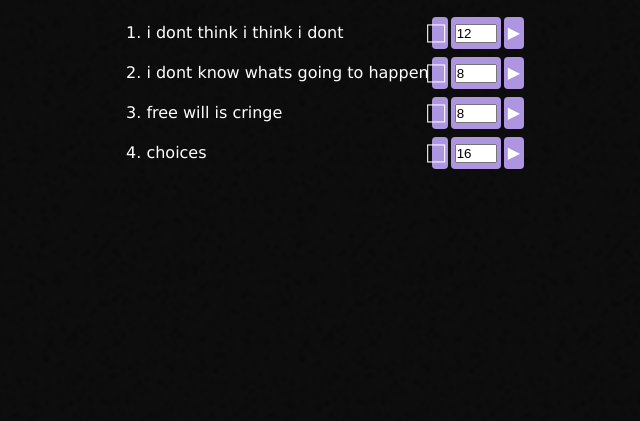
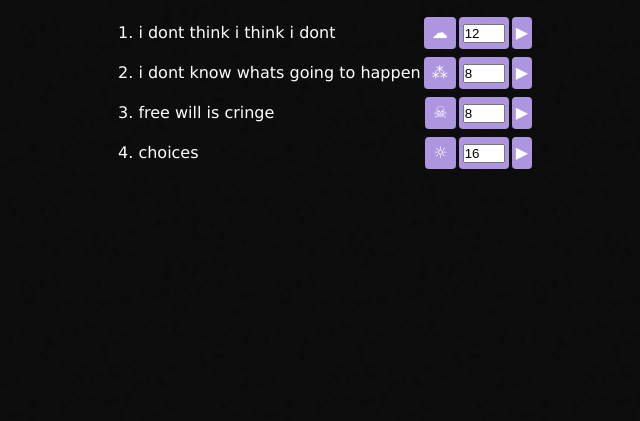
Before and after one commit to owenroberts/l3d, a website built with Vite: page index.html in a window 1280 px wide. Shown: the part 379-800 px from the top of the page, without its empty margins (315-955 px from the left). Built offline with nearby package versions, Linux system fonts and the light colour scheme.

Commit message:
updates icons

```diff
--- a/index.html
+++ b/index.html
@@ -43,7 +43,7 @@
 			</p>
 
 			<div id="info">
-				<p>click on the <span>⃞</span> to view the animation for each composition.</p>
+				<p>click on the <span>⃞☁, ⁂, ☠, ☼, </span> to view the animation for each composition.</p>
 				<p>"four compositions" is an album of experimental music using the procedural generation program GREG (Guided Realtime Euphony Generator) aka "doodoo".</p>
 				<p>i developed GREG to make endless music for video games and animations.</p>
 				<p>early versions were inspired by gregorian chant, which also inspired the name.</p>
@@ -55,25 +55,25 @@
 		<div id="tracks">
 			<div class="track" id="track-one">
 				<label>1. i dont think i think i dont</label>
-				<span id="tv-one"><a href="./one/">⃞</a></span>
+				<span id="tv-one"><a href="./one/">☁</a></span>
 				<span><input id="num-one" type="number" min="1"></span>
 				<span id="play-one">▶</span>
 			</div>
 			<div class="track" id="track-two">
 				<label>2. i dont know whats going to happen</label>
-				<span id="tv-two"><a href="./two/">⃞</a></span>
+				<span id="tv-two"><a href="./two/">⁂</a></span>
 				<span><input id="num-two" type="number" min="1"></span>
 				<span id="play-two">▶</span>
 			</div>
 			<div class="track" id="track-three">
 				<label>3. free will is cringe</label>
-				<span id="tv-three"><a href="./three/">⃞</a></span>
+				<span id="tv-three"><a href="./three/">☠</a></span>
 				<span><input id="num-three" type="number" min="1"></span>
 				<span id="play-three">▶</span>
 			</div>
 			<div class="track" id="track-four">
 				<label>4. choices</label>
-				<span id="tv-four"><a href="./four/">⃞</a></span>
+				<span id="tv-four"><a href="./four/">☼</a></span>
 				<span><input id="num-four" type="number" min="1"></span>
 				<span id="play-four">▶</span>
 			</div>
```
